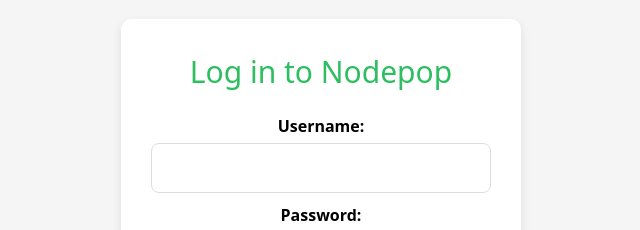
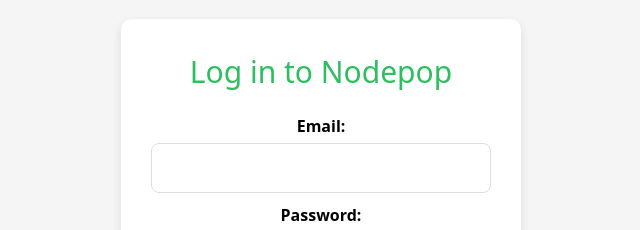
Before and after one commit to Aida230/Nodepop-React, a React (Vite) app: page / in a window 1280 px wide. Shown: the part 201-431 px from the top of the page, without its empty margins (319-959 px from the left). Built offline with nearby package versions, Linux system fonts and the light colour scheme; no server answers.

Commit message:
adaptando conexion de sparrest a Nodepop-Api

```diff
--- a/src/pages/adverts/service.ts
+++ b/src/pages/adverts/service.ts
@@ -1,7 +1,7 @@
 import { client } from "../../api/client";
 import { Advert, AdvertContent } from "./types";
 
-const advertsUrl = "/api/adverts";
+const advertsUrl = "/api/v1/adverts";  //añadido v1
 
 export const getLastestAdverts = async () => {
   const response = await client.get<Advert[]>(advertsUrl);
--- a/src/pages/auth/LoginPage.tsx
+++ b/src/pages/auth/LoginPage.tsx
@@ -10,7 +10,7 @@
 
 
 function LoginPage({ onLogin }: Props) {
-  const [username, setUsername] = useState("");
+  const [email, setUsername] = useState("");
   const [password, setPassword] = useState("");
 
   const handleSubmit = async (event: React.FormEvent<HTMLFormElement>) => {
@@ -19,7 +19,7 @@
       const response = await login({
         //username: event.target.username.value,
         //password: event.target.password.value,
-        username: username,
+        email: email,
         password: password,
       });
       console.log(response);
@@ -37,7 +37,7 @@
     setPassword(event.target.value)
   };
 
-  const isDisabled = !username || !password
+  const isDisabled = !email || !password
 
   return (
     <div className={styles.loginContainer}>
@@ -45,11 +45,11 @@
         <h1 className={styles.title}>Log in to Nodepop</h1>
         <form onSubmit={handleSubmit}>
           <label>
-            Username:
+            Email:
             <input
               type="text"
-              name="username"
-              value={username}
+              name="email"
+              value={email}
               onChange={handlerUserChange}
             />
           </label>
--- a/src/pages/auth/service.ts
+++ b/src/pages/auth/service.ts
@@ -3,7 +3,7 @@
 import type { Credentials, Login } from "./types";
 
 export const login = async (credentials: Credentials) => {
-  const response = await client.post<Login>("/auth/login", credentials);
+  const response = await client.post<Login>("api/auth/login", credentials);
   const { accessToken } = response.data;
   storage.set("auth", accessToken);
   setAuthorizationHeader(accessToken);
--- a/src/pages/auth/types.ts
+++ b/src/pages/auth/types.ts
@@ -1,5 +1,5 @@
 export interface Credentials {
-  username: string;
+  email: string;
   password: string;
 }
 
```
